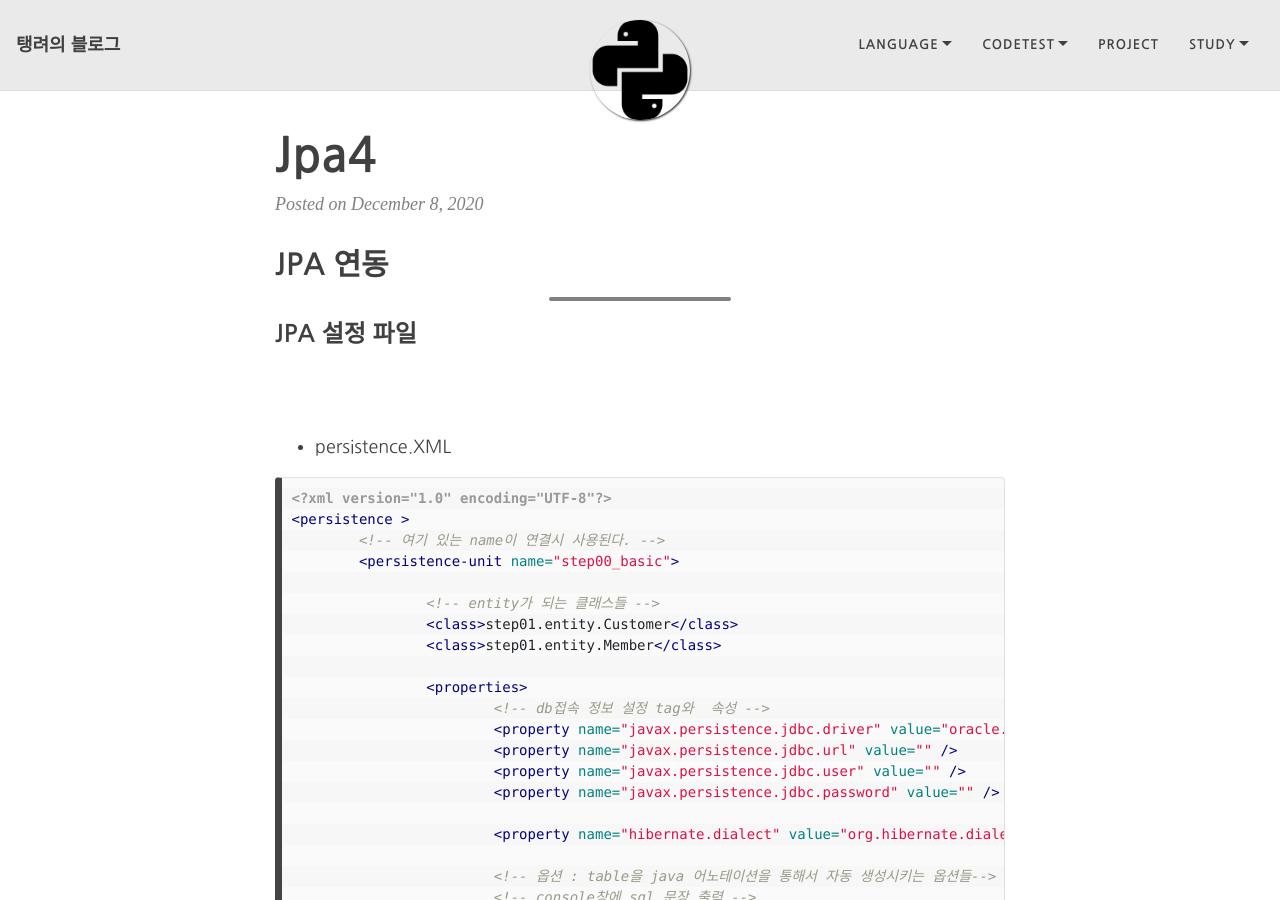
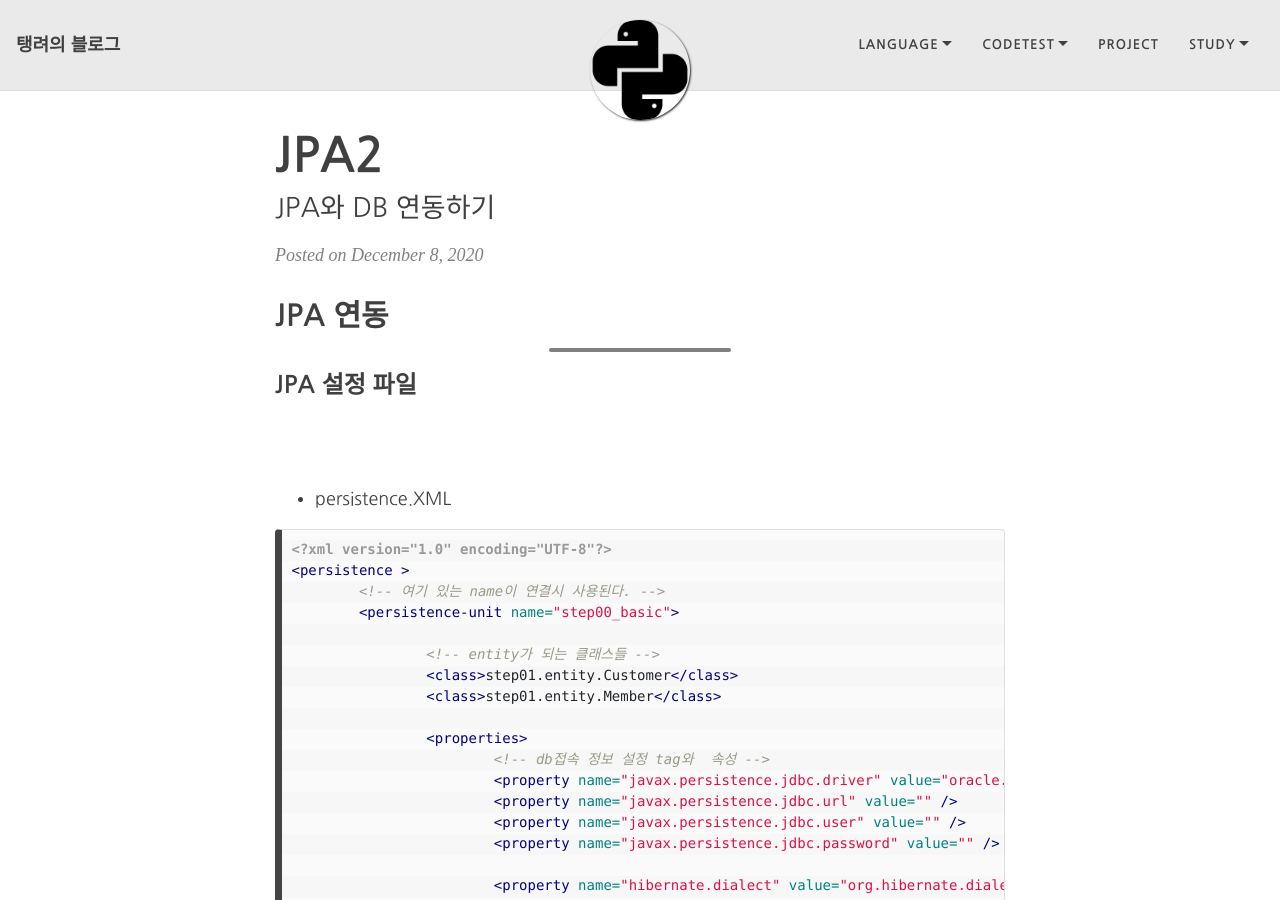
Before and after one commit to Ta-Ye/Ta-Ye.github.io, a Jekyll site: the page built from _posts/2020-12-08-JPA4.md, in a window 1280 px wide and 900 px high. Built offline with Jekyll 4.4.1, drawn with Linux system fonts in a browser that asks for light colours; nearby versions of some CDN libraries.

Commit message:
update jpa4

```diff
--- a/_posts/2020-12-08-JPA4.md
+++ b/_posts/2020-12-08-JPA4.md
@@ -1,4 +1,10 @@
-
+---
+layout: post
+title: JPA2
+subtitle: JPA와 DB 연동하기
+tags: [JPA]
+comments: true
+---
 
 ## JPA 연동
 ---
```
